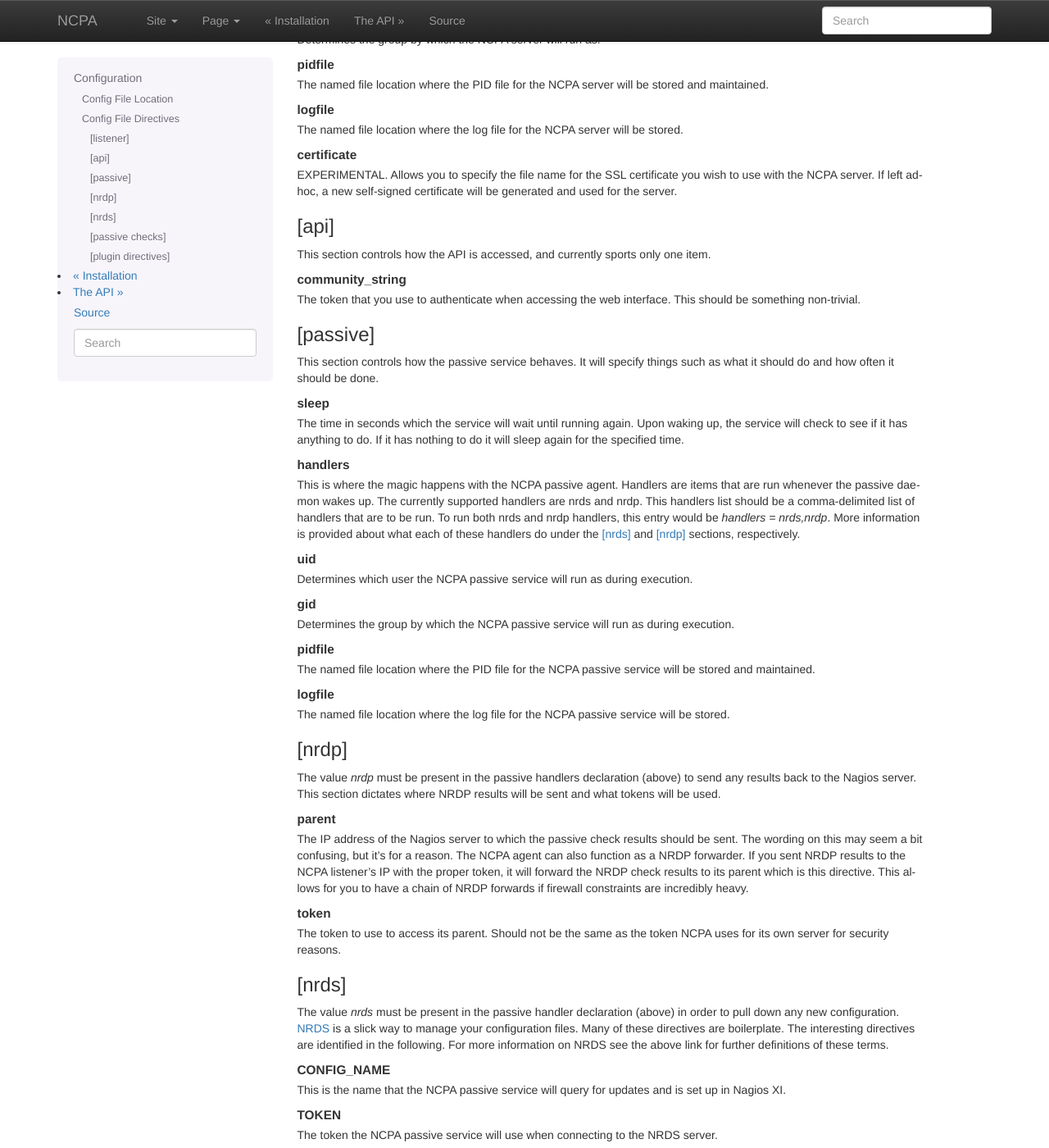
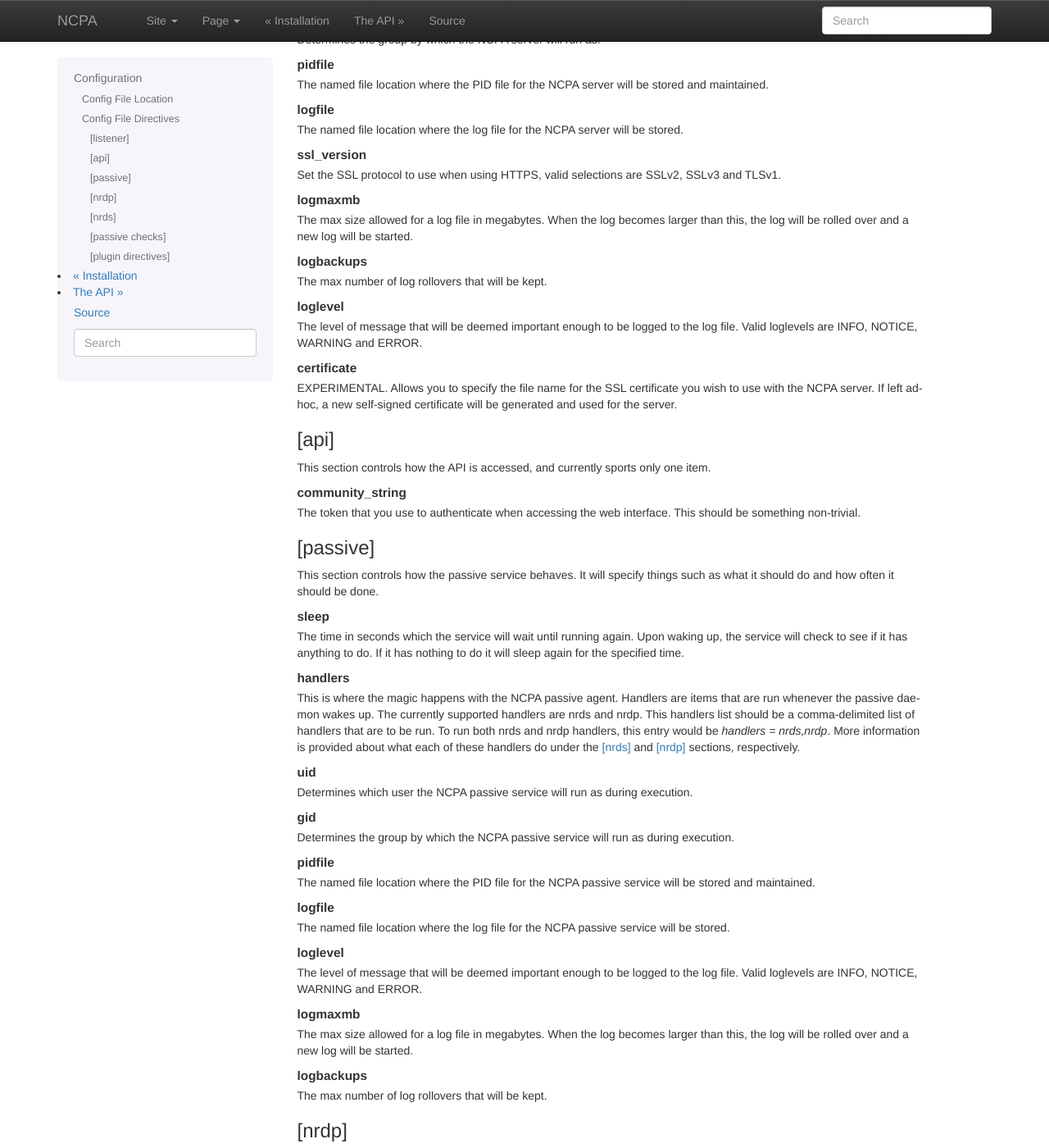
Before and after one commit to NagiosEnterprises/ncpa, a Sphinx documentation site: the page built from docs/configuration.rst, in a window 1280 px wide and 1400 px high, scrolled down 1224 px. Shown: the whole window at 82% size. Built offline with Sphinx 7.4.7, drawn with Linux system fonts in a browser that asks for light colours; the version number could not be read and is left out.

Commit message:
Adding Log max / rollover
Windows agents were properly rolling over logs but POSIX agents
were not. This was due to logmaxmb not being set in the config,
or rather no default value being set.

Also added documentation about these reasons and fixes the POSIX
agents to actually default to these values and the Windows agents
to look for non-hardcoded values.

```diff
--- a/docs/configuration.rst
+++ b/docs/configuration.rst
@@ -62,6 +62,22 @@
     logfile
         The named file location where the log file for the NCPA server will be stored.
 
+    ssl_version
+        Set the SSL protocol to use when using HTTPS, valid selections are
+        SSLv2, SSLv3 and TLSv1.
+
+    logmaxmb
+        The max size allowed for a log file in megabytes. When the log becomes
+        larger than this, the log will be rolled over and a new log will be
+        started.
+
+    logbackups
+        The max number of log rollovers that will be kept.
+
+    loglevel
+        The level of message that will be deemed important enough to be logged
+        to the log file. Valid loglevels are INFO, NOTICE, WARNING and ERROR.
+
     certificate
         EXPERIMENTAL. Allows you to specify the file name for the SSL certificate you wish to use with the NCPA server. If left adhoc, a new self-signed certificate will be generated and used for the server.
 
@@ -99,6 +115,18 @@
 
     logfile
         The named file location where the log file for the NCPA passive service will be stored.
+
+    loglevel
+        The level of message that will be deemed important enough to be logged
+        to the log file. Valid loglevels are INFO, NOTICE, WARNING and ERROR.
+
+    logmaxmb
+        The max size allowed for a log file in megabytes. When the log becomes
+        larger than this, the log will be rolled over and a new log will be
+        started.
+
+    logbackups
+        The max number of log rollovers that will be kept.
 
 [nrdp]
 ++++++
```
Also changed, not shown: 2 other files.
